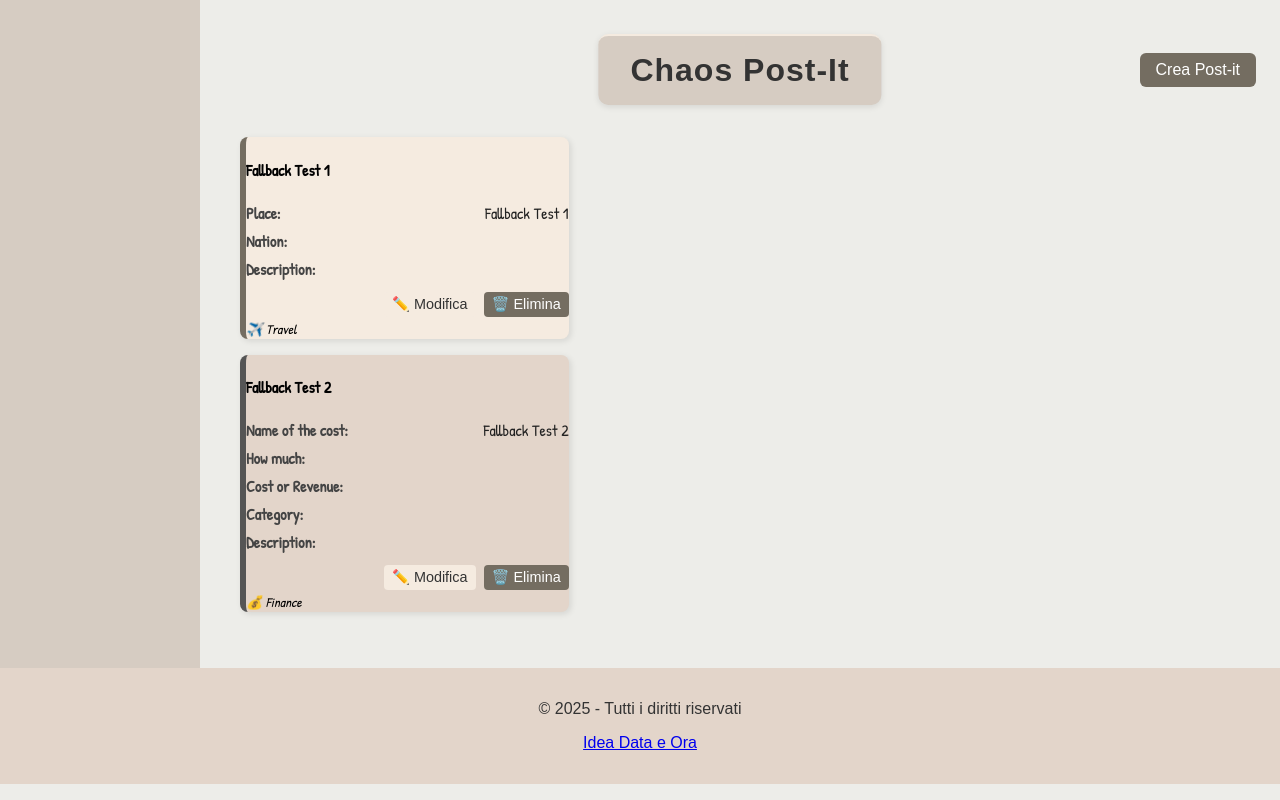
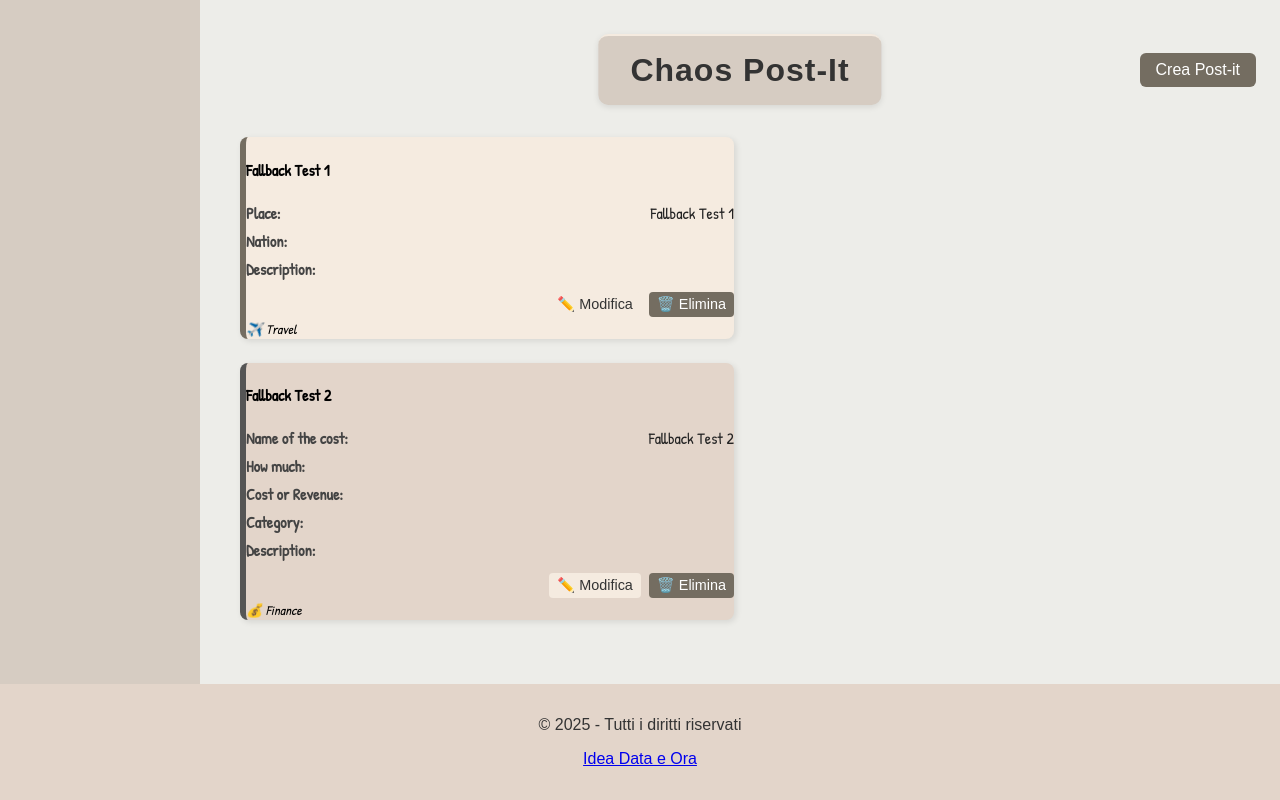
Before and after one commit to Alelover01/personalHub, a React (Create React App) app in the folder frontend/: page / in a window 1280 px wide. Shown: the part 1180-1980 px from the top of the page. Built offline with nearby package versions, Linux system fonts and the light colour scheme; no server answers.

Commit message:
Fixed img resolution and position of the post-its

```diff
--- a/frontend/src/components/Postit/Postit.css
+++ b/frontend/src/components/Postit/Postit.css
@@ -5,13 +5,9 @@
 }
 .postit-board {
   column-count: auto;
-  column-width: 260px;
-  column-gap: 16px;
+  column-width: 320px;
+  column-gap: 24px;
   padding: 16px;
-  /*display: flex;
-  flex-wrap: wrap;
-  gap: 16px;
-  justify-content: flex-start;*/
 }
 
 
@@ -25,22 +21,23 @@
 .postit {
   display: inline-block;
   width: 100%;
-  margin-bottom: 16px;
+  margin-bottom: 24px;
   break-inside: avoid;
   background-color: var(--base-bg);
   border-radius: 8px;
   box-shadow: 2px 2px 6px rgba(0, 0, 0, 0.1);
   font-family: 'Patrick Hand', cursive;
   transition: transform 0.2s ease;
-
-  /*padding: 16px;
-  width: 240px;
-  margin: 12px;*/
 }
 
 .postit:hover {
   transform: scale(1.02);
   box-shadow: 4px 4px 12px rgba(0, 0, 0, 0.15);
+}
+.postit img {
+  height: 180px;
+  width: 100%;
+  object-fit: cover;
 }
 
 /* Sezioni colorate */
```
